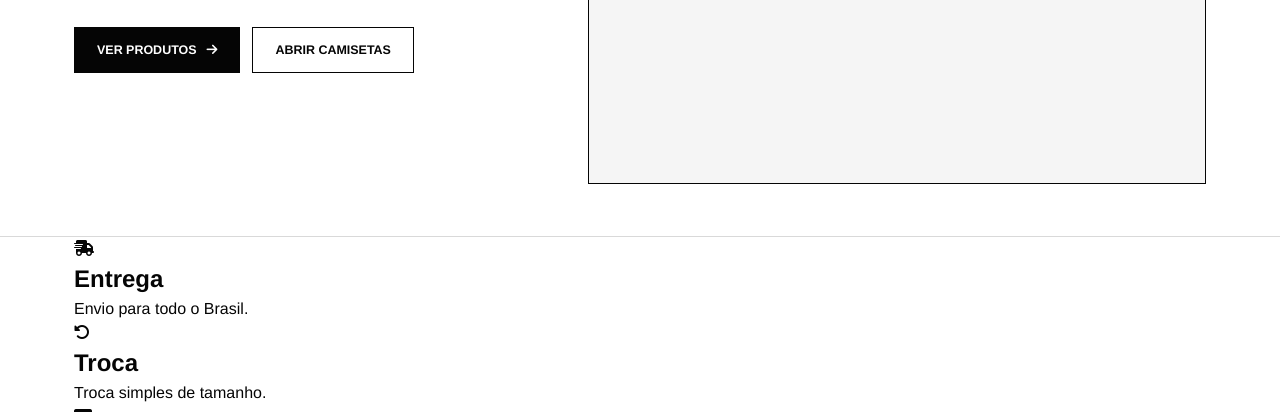
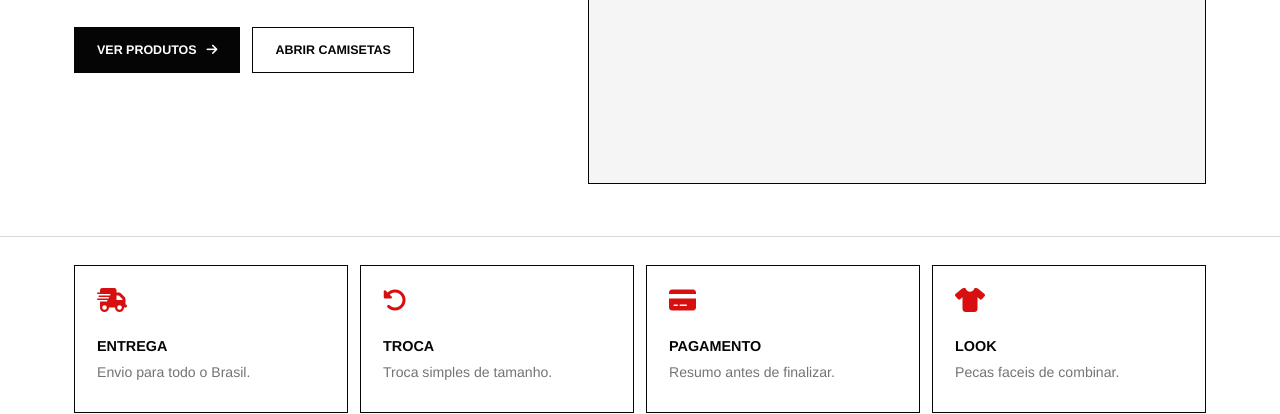
Before and after one commit to manuelalramos/bolt_store, a website built with Vite: page index.html in a window 1280 px wide. Shown: the part 541-955 px from the top of the page. Built offline with nearby package versions, Linux system fonts and the light colour scheme; data requests are answered from the project's data file.

Commit message:
style : estiliza os atalhos

```diff
--- /dev/null
+++ b/assets/css/atalhos.css
@@ -0,0 +1,44 @@
+.atalhos {
+  padding: 28px 0;
+}
+
+.atalhos-grade {
+  display: grid;
+  gap: 12px;
+  grid-template-columns: repeat(4, 1fr);
+}
+
+.atalhos article {
+  background: var(--branco);
+  border: 1px solid var(--preto);
+  min-height: 148px;
+  padding: 22px;
+  transition: background 0.2s ease, color 0.2s ease, transform 0.2s ease;
+}
+
+.atalhos article:hover {
+  background: var(--preto);
+  color: var(--branco);
+  transform: translateY(-5px);
+}
+
+.atalhos i {
+  color: var(--vermelho);
+  font-size: 1.5rem;
+  margin-bottom: 24px;
+}
+
+.atalhos h2 {
+  font-size: 0.9rem;
+  margin-bottom: 4px;
+  text-transform: uppercase;
+}
+
+.atalhos p {
+  color: var(--cinza-escuro);
+  font-size: 0.88rem;
+}
+
+.atalhos article:hover p {
+  color: rgba(255, 255, 255, 0.74);
+}
--- a/assets/css/main.css
+++ b/assets/css/main.css
@@ -2,3 +2,4 @@
 @import url(./menu.css);
 @import url(./hero.css);
 @import url(./produtos.css);
+@import url(./atalhos.css);
```
